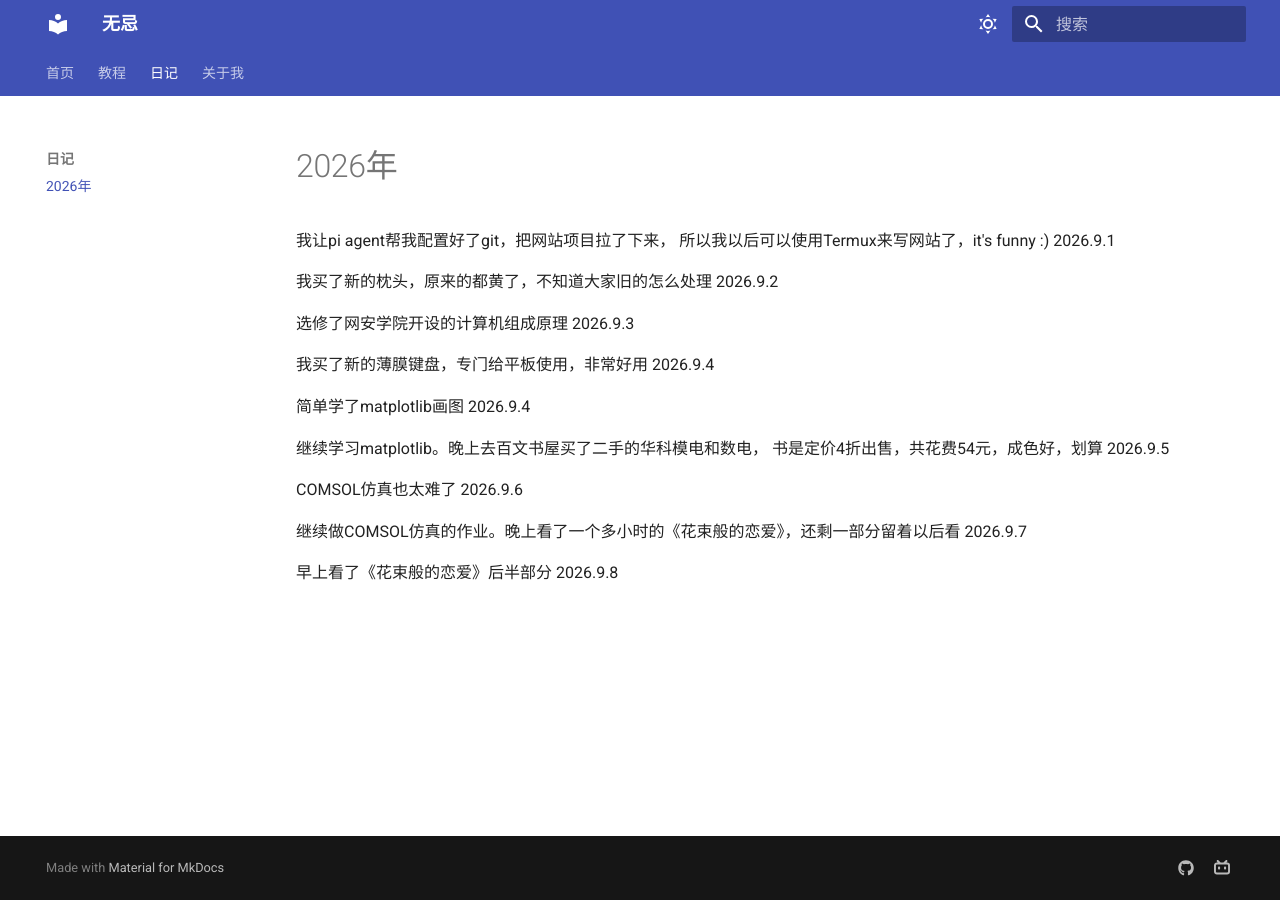
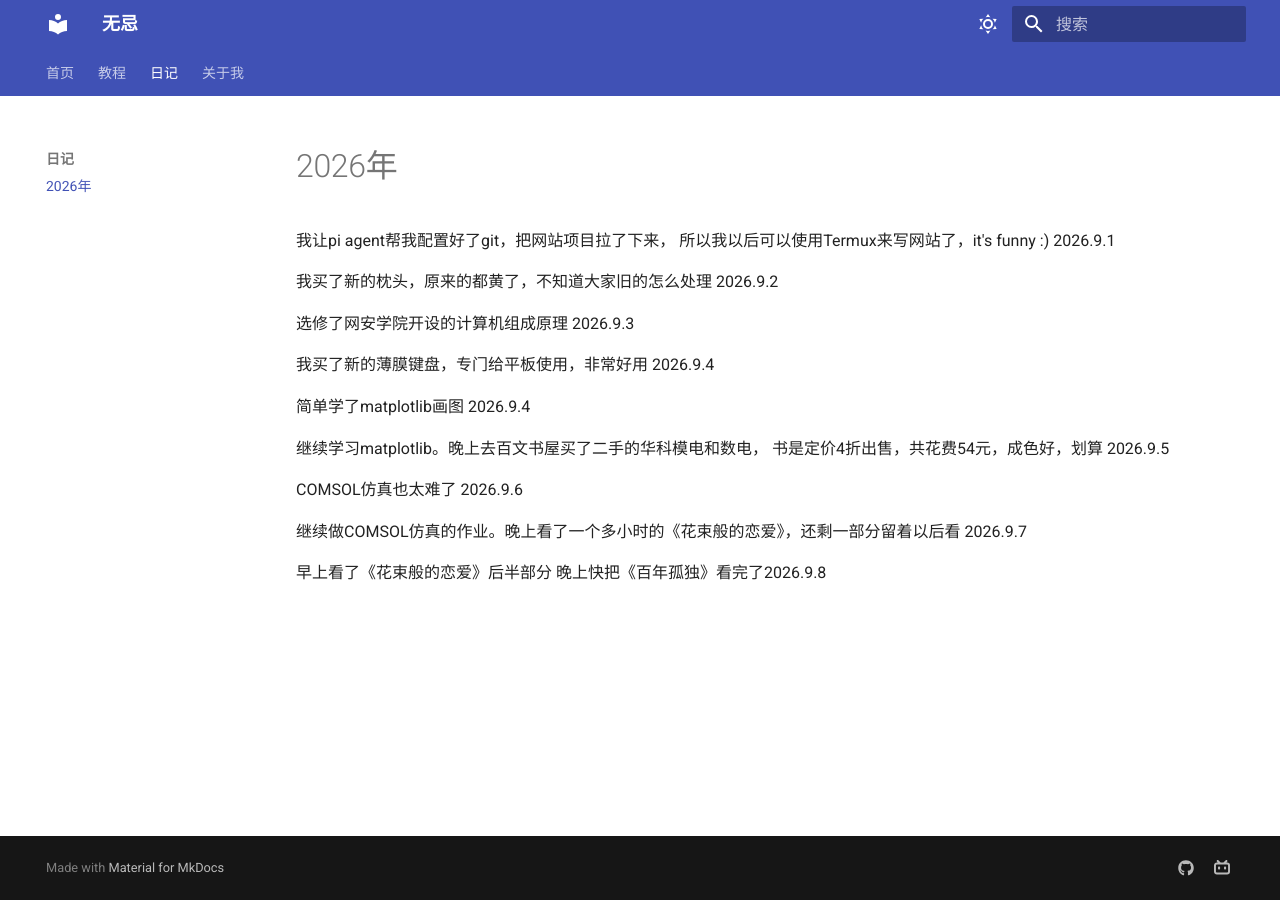
Before and after one commit to Hujiko02/Hujiko02.github.io, an MkDocs documentation site: the page built from docs/diary/2026.md, in a window 1280 px wide. Built offline with MkDocs 1.6.1 and Material for MkDocs 9.7.7, drawn with Linux system fonts in a browser that asks for light colours.

Commit message:
Auto update 2026-09-09 23:03:30

```diff
--- a/docs/diary/2026.md
+++ b/docs/diary/2026.md
@@ -16,4 +16,4 @@ COMSOL仿真也太难了 2026.9.6
 
 继续做COMSOL仿真的作业。晚上看了一个多小时的《花束般的恋爱》，还剩一部分留着以后看 2026.9.7
 
-早上看了《花束般的恋爱》后半部分 2026.9.8
+早上看了《花束般的恋爱》后半部分 晚上快把《百年孤独》看完了2026.9.8
```
